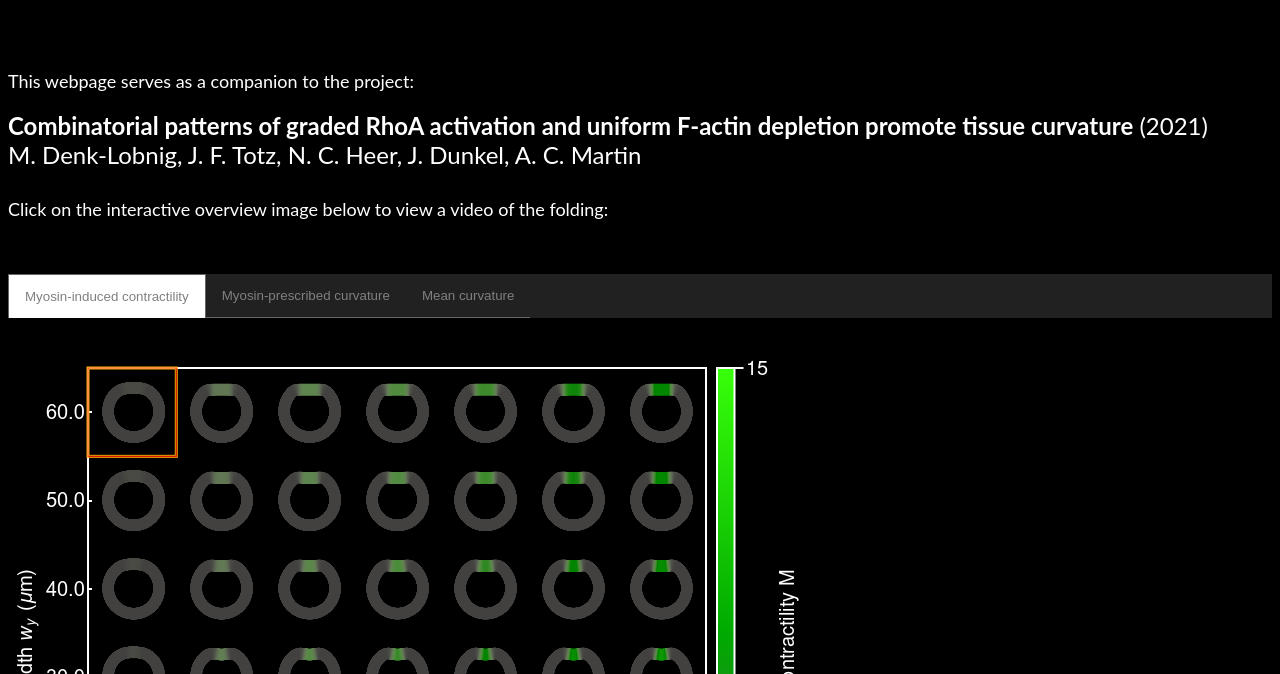
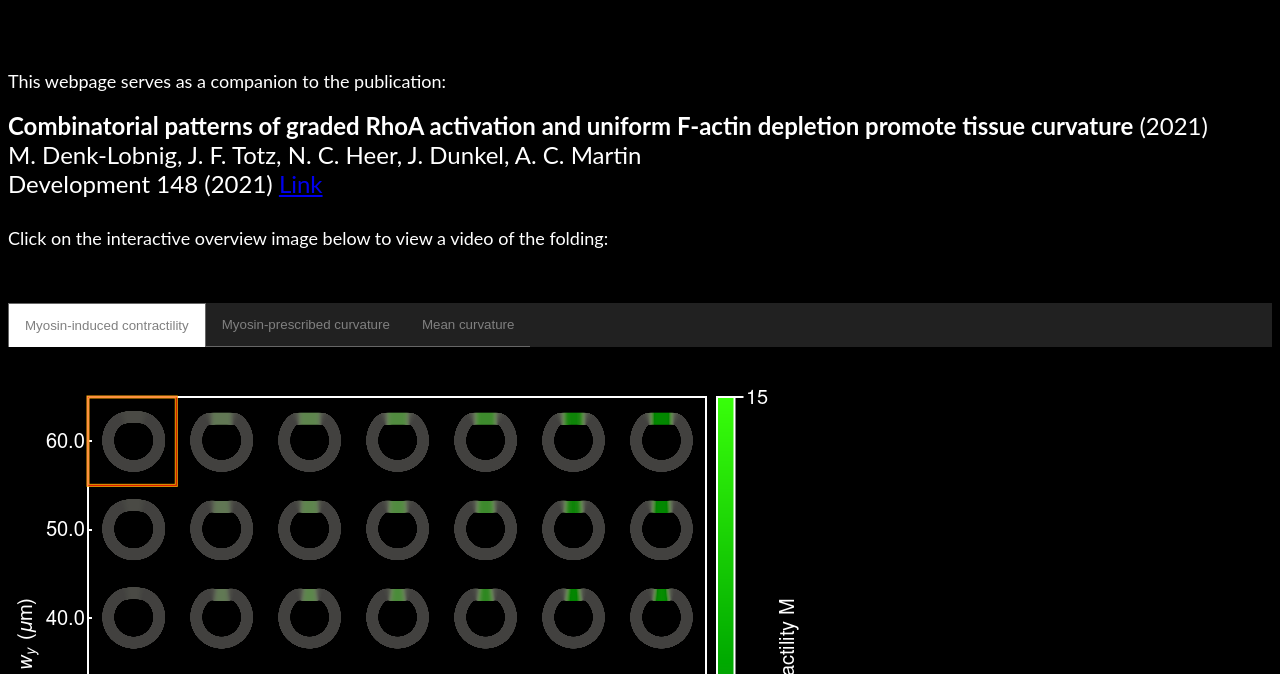
Before and after one commit to bzjan/embryo_atlas, a plain HTML site: page index.html in a window 1280 px wide. Shown: the part 126-800 px from the top of the page. Drawn offline with nearby package versions, Linux system fonts and the light colour scheme.

Commit message:
* included publication reference

```diff
--- a/index.html
+++ b/index.html
@@ -184,11 +184,12 @@
 	<br>
 
 	<p>
-		<font size="4">This webpage serves as a companion to the project:<br/></font>
+		<font size="4">This webpage serves as a companion to the publication:<br/></font>
 		<font size="2"> <br/></font>
 		<font size="5">
 			<strong>Combinatorial patterns of graded RhoA activation and uniform F-actin depletion promote tissue curvature</strong> (2021)<br/>
 			M. Denk-Lobnig, J. F. Totz, N. C. Heer, J. Dunkel, A. C. Martin <br/>
+			Development 148 (2021) <a href="https://doi.org/10.1242/dev.199232">Link</a>  <br/>
 		<br/>
 		</font>
 		<font size="4">
```
